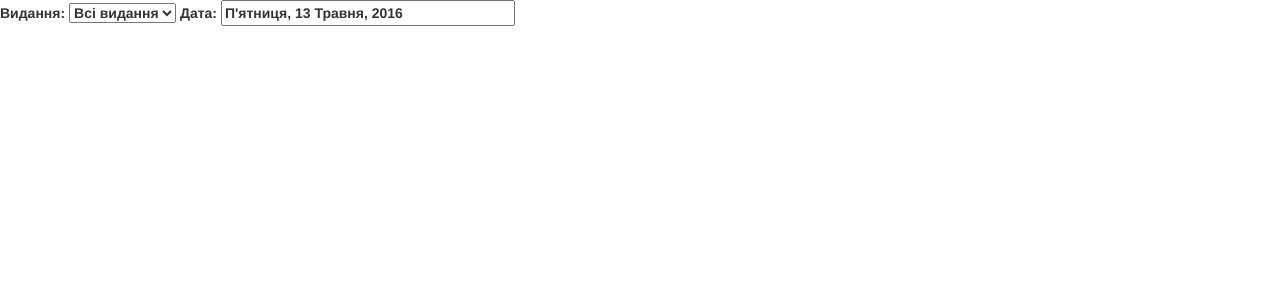
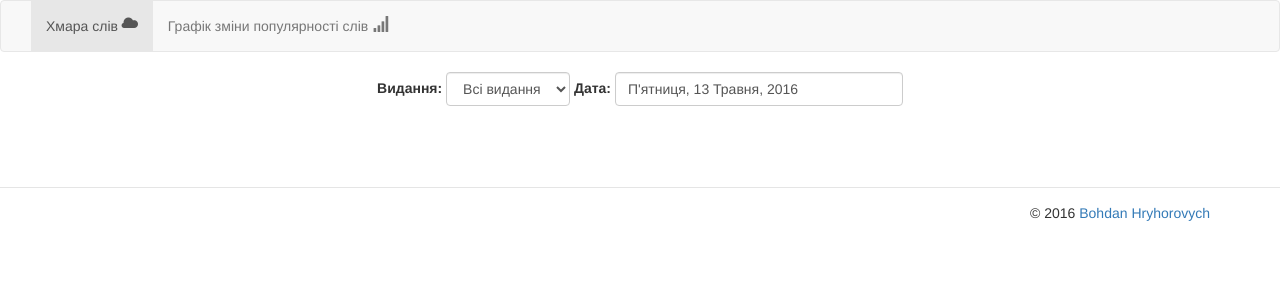
Before and after one commit to BGrigorovich/Diploma, a Django app: page / in a window 1280 px wide. Shown: the top 300 px of the page. Run offline with Django 3.2, Linux system fonts and the light colour scheme; parts of the project's set-up code (start-up, migrations or seed data) failed here and were passed over; some libraries are stand-ins or nearby versions.

Commit message:
Add styles

```diff
--- a/core/static/css/styles.css
+++ b/core/static/css/styles.css
@@ -10,3 +10,15 @@
 #datepicker, #site-select, #articles {
     position: relative;
 }
+
+#articles-container {
+    display: none;
+}
+
+.modal-footer {
+    margin-top: 50px;
+}
+
+#word-cloud-container {
+    margin-bottom: 20px;
+}
--- a/core/static/js/word-cloud.js
+++ b/core/static/js/word-cloud.js
@@ -23,7 +23,7 @@ function isIntersectsWithWords(left, width, top, height) {
     var words = $(".word");
     var isIntersects = false;
     [].forEach.call(words, function (word) {
-        if (isTwoRectanglesIntersects(word.offsetLeft, word.offsetWidth, word.offsetTop, word.offsetHeight, left, width, top, height)) {
+        if (isTwoRectanglesIntersects(word.offsetLeft, word.offsetWidth + 10, word.offsetTop, word.offsetHeight + 10, left, width + 10, top, height + 10)) {
             isIntersects = true;
         }
     });
@@ -69,12 +69,11 @@ function putTrend(wordText, font) {
     word.addClass("word");
 }
 
-function putArticle(article) {
-    var articleContainer = $("#articles-container");
+function putArticle(article, $articleContainer) {
     var articleDiv = $("<div></div>");
     articleDiv.addClass("article");
     articleDiv.html("<p><a href='" + article.link + "' target='_blank'>" + article.title + "</a></p>");
-    articleContainer.append(articleDiv);
+    $articleContainer.append(articleDiv);
 }
 
 function loadSitesSelect() {
@@ -102,9 +101,10 @@ function loadArticles(word) {
             window.articles = response;
         }
     });
-
+    var $articleContainer = $("#articles-container");
+    $articleContainer.css('display', 'block');
     $.each(articles, function (index, article) {
-        putArticle(article);
+        putArticle(article, $articleContainer);
     });
 }
 
@@ -121,7 +121,6 @@ function getKyeWithMaxValue(dict) {
         return dict[a] > dict[b] ? a : b
     });
 }
-
 
 
 function yesterday() {
--- a/core/templates/main.html
+++ b/core/templates/main.html
@@ -4,6 +4,7 @@
     <meta charset="UTF-8">
     {% load staticfiles %}
     <script src="https://ajax.googleapis.com/ajax/libs/jquery/1.12.0/jquery.js"></script>
+    <script src="https://maxcdn.bootstrapcdn.com/bootstrap/3.3.6/js/bootstrap.min.js"></script>
     <script src="{% static 'js/general.js' %}"></script>
 
     <link rel="stylesheet" type="text/css" href="{% static 'css/styles.css' %}">
@@ -20,5 +21,10 @@
 <body>
 {% block content %}
 {% endblock %}
+<footer class="modal-footer">
+    <div class="container">
+        <p>© 2016 <a class="btn-linkedin" href="https://github.com/BGrigorovich">Bohdan Hryhorovych</a></p>
+    </div>
+</footer>
 </body>
 </html>
--- /dev/null
+++ b/core/templates/sidebar.html
@@ -0,0 +1,26 @@
+<nav class="navbar navbar-default sidebar" role="navigation">
+    <div class="container-fluid">
+        <div class="navbar-header">
+            <button type="button" class="navbar-toggle" data-toggle="collapse"
+                    data-target="#bs-sidebar-navbar-collapse-1">
+                <span class="sr-only">Toggle navigation</span>
+                <span class="icon-bar"></span>
+                <span class="icon-bar"></span>
+                <span class="icon-bar"></span>
+            </button>
+        </div>
+        <div class="collapse navbar-collapse" id="bs-sidebar-navbar-collapse-1">
+            <ul class="nav navbar-nav">
+                <li class="{% if active_tab == 'wordcloud' %}active{% endif %}"><a href="{% url 'word-cloud' %}"><span style="font-size:16px;"
+                                                     class="pull-right hidden-xs showopacity glyphicon glyphicon-cloud"></span>
+                    Хмара слів&nbsp;</a>
+                </li>
+                <li class="{% if active_tab == 'chart' %}active{% endif %}"><a href="{% url 'chart' %}"><span style="font-size:16px;"
+                                            class="pull-right hidden-xs showopacity glyphicon glyphicon-signal"></span>
+                    Графік зміни популярності слів&nbsp;</a>
+                </li>
+            </ul>
+        </div>
+    </div>
+</nav>
+</nav>
--- a/core/templates/word-cloud.html
+++ b/core/templates/word-cloud.html
@@ -8,20 +8,29 @@
     <link rel="stylesheet" href="//code.jquery.com/ui/1.11.4/themes/smoothness/jquery-ui.css">
 {% endblock %}
 {% block content %}
-<label>Видання:
-    <select id="site-select">
-        <option value="">Всі видання</option>
-    </select>
-</label>
-<label>
-    Дата:
-    <input type="text" id="datepicker" size="30">
-</label>
-
-<div class="container-fluid">
-    <div class="row">
-        <div class="col-sm-12 col-md-10 col-lg-8" id="word-cloud-container"></div>
+    {% include 'sidebar.html' with active_tab='wordcloud' %}
+    <p>
+    <div class="text-center">
+        <div class="form-inline">
+            <label>Видання:</label>
+            <select class="form-control" id="site-select">
+                <option value="">Всі видання</option>
+            </select>
+            <label> Дата:</label>
+            <input class="form-control" type="text" id="datepicker" size="30">
+        </div>
     </div>
-</div>
-<div id="articles-container"></div>
+    </p>
+    <div class="container-fluid">
+        <div class="row">
+            <div class="col-sm-12 col-md-10 col-lg-8 col-md-offset-1 col-lg-offset-2" id="word-cloud-container"></div>
+        </div>
+    </div>
+    <div class="container-fluid">
+        <div class="row">
+            <div id="articles-container" class="col-md-offset-2 col-lg-offset-3">
+                <h3 disabled="disabled">Статті по темі:</h3>
+            </div>
+        </div>
+    </div>
 {% endblock %}
--- a/core/urls.py
+++ b/core/urls.py
@@ -3,6 +3,6 @@ from .views import upload_file_view, word_cloud_view, word_count_graph_view
 
 urlpatterns = [
     url(r'^upload-file$', upload_file_view),
-    url(r'^chart$', word_count_graph_view),
-    url(r'^$', word_cloud_view),
+    url(r'^chart/$', word_count_graph_view, name='chart'),
+    url(r'^$', word_cloud_view, name='word-cloud'),
 ]
--- a/corpus_parser/models.py
+++ b/corpus_parser/models.py
@@ -23,7 +23,7 @@ class SiteAdmin(admin.ModelAdmin):
 class Article(models.Model):
     title = models.CharField(max_length=200)
     published = models.DateField()
-    link = models.CharField(max_length=350, db_index=True)
+    link = models.CharField(max_length=350, db_index=True, unique=True)
     text = models.TextField()
     site = models.ForeignKey(Site, blank=True, null=True, on_delete=models.DO_NOTHING)
 
--- a/corpus_parser/views.py
+++ b/corpus_parser/views.py
@@ -1,5 +1,4 @@
 import json
-import re
 from django.http import HttpResponse
 from django.shortcuts import get_object_or_404
 from rest_framework import generics
@@ -19,7 +18,6 @@ def test_trends(request):
     return HttpResponse('Testing trends')
 
 
-# todo: rewrite as DRF view
 def daily_trends_view(request, date, site):
     if site:
         site = Site.objects.get(name=site)
```
Also changed, not shown: core/static/js/word-count-chart.js (+39 -24 lines), core/templates/word-count-chart.html (+18 -11 lines), 1 other file.
